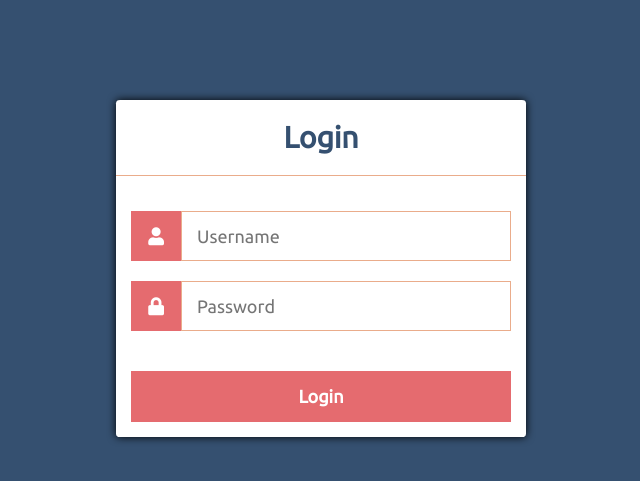
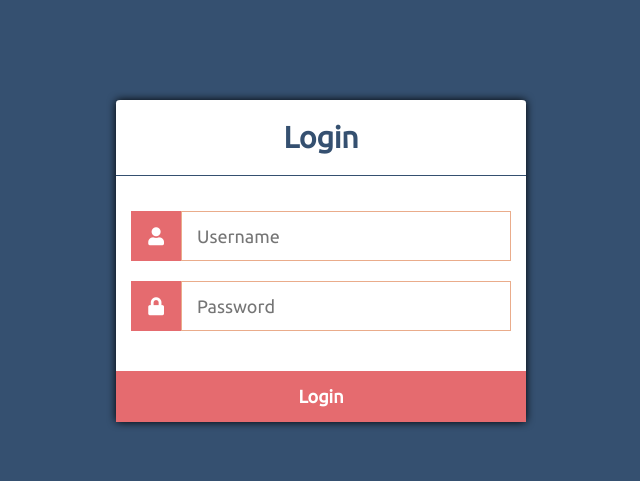
Before and after one commit to ct1559/phplogin, a PHP site: page / in a window 1280 px wide. Shown: the top 481 px of the page, without its empty margins (319-959 px from the left). Run offline with PHP 8.4, Linux system fonts and the light colour scheme.

Commit message:
Adjust submit button and login title border

```diff
--- a/index.html
+++ b/index.html
@@ -5,7 +5,7 @@
     <meta http-equiv="X-UA-Compatible" content="IE=edge" />
     <meta name="viewport" content="width=device-width, initial-scale=1.0" />
     <title>Secure Login</title>
-    <link rel="stylesheet" href="style.css" />
+    <link rel="stylesheet" href="style.css" type="text/css" />
     <link
       rel="stylesheet"
       href="https://use.fontawesome.com/releases/v5.7.1/css/all.css"
--- a/style.css
+++ b/style.css
@@ -23,14 +23,14 @@ body {
   color: #355070;
   font-size: 30px;
   padding: 20px;
-  border-bottom: 1px solid #eaac8b;
+  border-bottom: 1px solid #355070;
 }
 
 .login form {
   display: flex;
   flex-wrap: wrap;
   justify-content: center;
-  padding: 15px;
+  padding-top: 15px;
 }
 
 .login form label {
```
